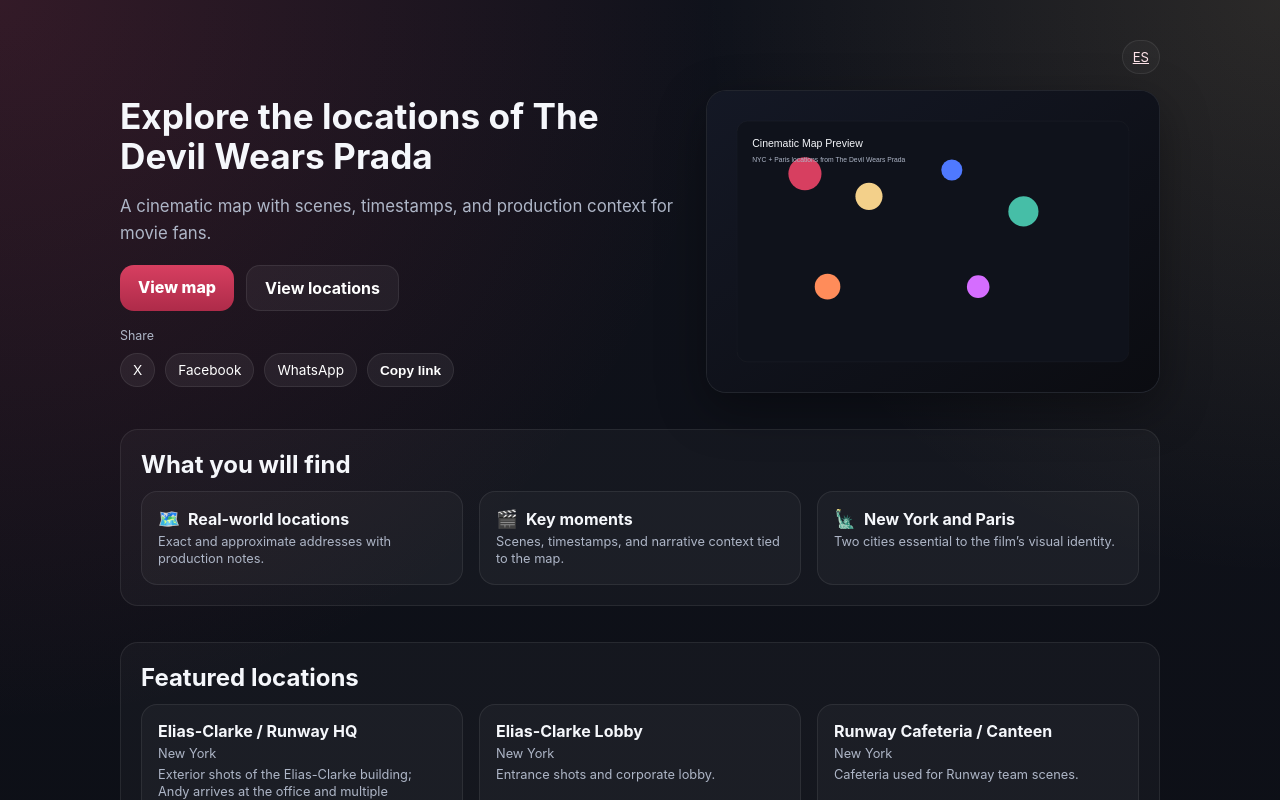
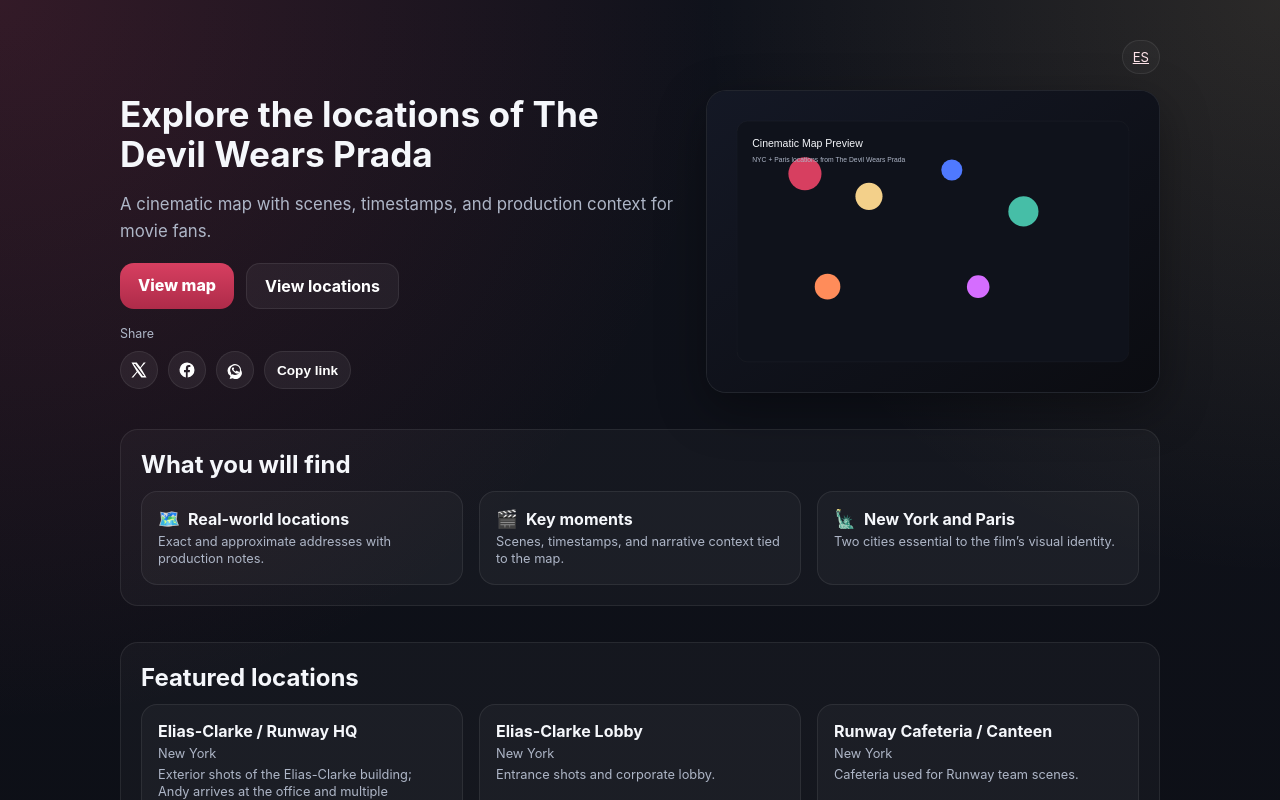
Before and after one commit to GonzaloAfa/TheDevilWearsPrada, a Next.js app: page /en in a window 1280 px wide. Shown: the top 800 px of the page. Built offline with nearby package versions, Linux system fonts and the light colour scheme; no server answers.

Commit message:
Use social icons in share bar

```diff
--- a/app/globals.css
+++ b/app/globals.css
@@ -461,6 +461,21 @@
   text-decoration: none;
 }
 
+.share-icon {
+  width: 18px;
+  height: 18px;
+  display: inline-block;
+}
+
+.share-button.icon-only {
+  width: 38px;
+  height: 38px;
+  padding: 0;
+  display: inline-flex;
+  align-items: center;
+  justify-content: center;
+}
+
 .sticky-cta {
   display: none;
   position: fixed;
--- a/components/ShareBar.tsx
+++ b/components/ShareBar.tsx
@@ -49,31 +49,43 @@
       <div className="small" style={{ marginBottom: 8 }}>{labels.title}</div>
       <div className="share-bar">
         <a
-          className="share-button"
+          className="share-button icon-only"
           href={`https://x.com/intent/tweet?text=${encodedText}&url=${encodedUrl}`}
           target="_blank"
           rel="noreferrer"
           onClick={() => track('x')}
+          aria-label="X"
+          title="X"
         >
-          X
+          <svg className="share-icon" viewBox="0 0 24 24" aria-hidden="true">
+            <path fill="currentColor" d="M18.244 2H21l-6.52 7.45L22 22h-6.8l-5.33-6.98L4.3 22H2l7.05-8.06L2 2h6.92l4.82 6.33L18.244 2zm-1.19 18h1.88L7.01 4h-2.0l12.044 16z"/>
+          </svg>
         </a>
         <a
-          className="share-button"
+          className="share-button icon-only"
           href={`https://www.facebook.com/sharer/sharer.php?u=${encodedUrl}`}
           target="_blank"
           rel="noreferrer"
           onClick={() => track('facebook')}
+          aria-label="Facebook"
+          title="Facebook"
         >
-          Facebook
+          <svg className="share-icon" viewBox="0 0 24 24" aria-hidden="true">
+            <path fill="currentColor" d="M22 12a10 10 0 1 0-11.5 9.9v-7H8v-3h2.5V9.3c0-2.5 1.5-3.9 3.8-3.9 1.1 0 2.2.2 2.2.2v2.4h-1.3c-1.3 0-1.7.8-1.7 1.6V12H16l-.4 3h-2.7v7A10 10 0 0 0 22 12z"/>
+          </svg>
         </a>
         <a
-          className="share-button"
+          className="share-button icon-only"
           href={`https://wa.me/?text=${encodedText}%20${encodedUrl}`}
           target="_blank"
           rel="noreferrer"
           onClick={() => track('whatsapp')}
+          aria-label="WhatsApp"
+          title="WhatsApp"
         >
-          WhatsApp
+          <svg className="share-icon" viewBox="0 0 24 24" aria-hidden="true">
+            <path fill="currentColor" d="M20 12a8 8 0 0 0-12.7-6.4A8 8 0 0 0 6 20l-1.1 4L9 22.9A8 8 0 0 0 20 12zm-8 6.6a6.5 6.5 0 0 1-3.3-.9l-.2-.1-2 .5.5-1.9-.1-.2a6.5 6.5 0 1 1 5.1 2.6zm3.7-4.9c-.2-.1-1.3-.6-1.5-.7-.2-.1-.3-.1-.4.1-.1.2-.5.7-.6.8-.1.1-.2.2-.4.1a5.3 5.3 0 0 1-1.6-1 6 6 0 0 1-1.1-1.4c-.1-.2 0-.3.1-.4.1-.1.2-.2.3-.4.1-.1.1-.2.2-.3.1-.1.1-.2 0-.4-.1-.1-.4-1-.6-1.3-.2-.4-.3-.3-.4-.3h-.4c-.1 0-.4.1-.6.3-.2.2-.8.7-.8 1.8 0 1 .8 2.1 1 2.2.1.1 1.6 2.4 3.9 3.4.6.3 1.1.4 1.4.5.6.2 1.2.2 1.6.1.5-.1 1.3-.5 1.5-1 .2-.5.2-1 .1-1.1-.1-.1-.2-.2-.4-.3z"/>
+          </svg>
         </a>
         <button className="share-button" type="button" onClick={handleCopy}>
           {copied ? labels.copied : labels.copy}
```
